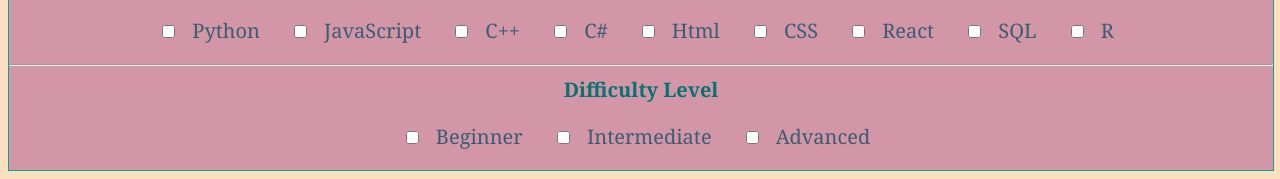
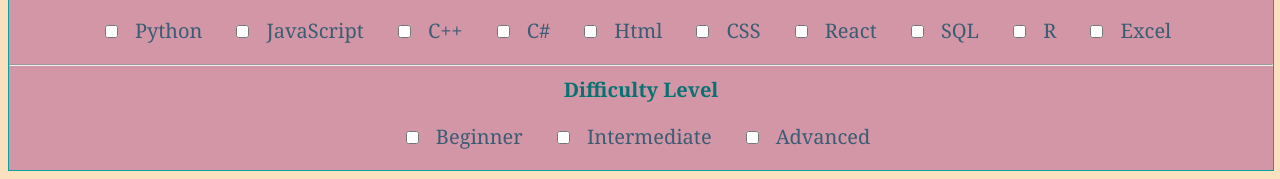
Before and after one commit to chezy72-del/MyProjectPortfolio, a plain HTML site: page projectscontents.html in a window 1280 px wide. Shown: the part 290-469 px from the top of the page. Drawn offline with Linux system fonts and the light colour scheme.

Commit message:
Added Excel to the filter form

```diff
--- a/projectscontents.html
+++ b/projectscontents.html
@@ -61,6 +61,10 @@
             <div>
                 <input type="checkbox" id="lang_r" name="language">
                 <label class="filter_type" for="lang_r">R</label>
+            </div>
+            <div>
+                <input type="checkbox" id="lang_excel" name="language">
+                <label class="filter_type" for="lang_excel">Excel</label>
             </div>
         </form>
         <hr>
```
